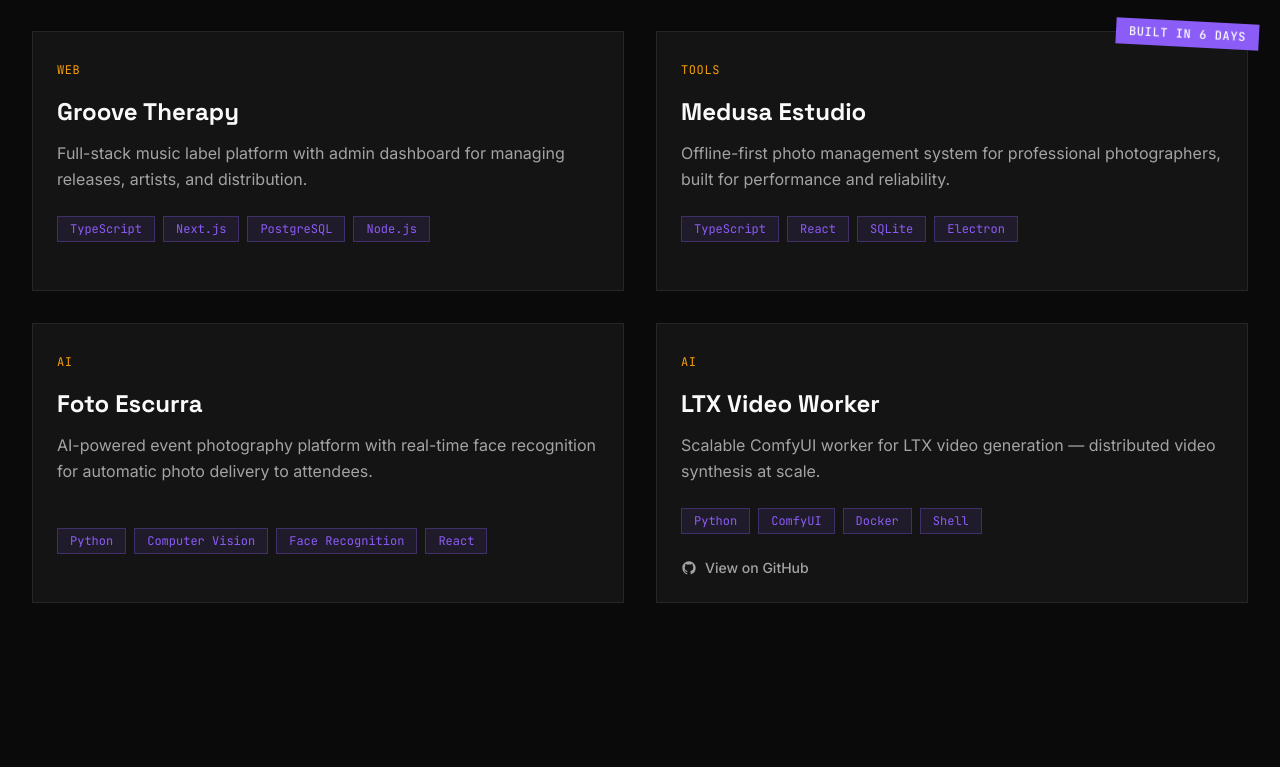
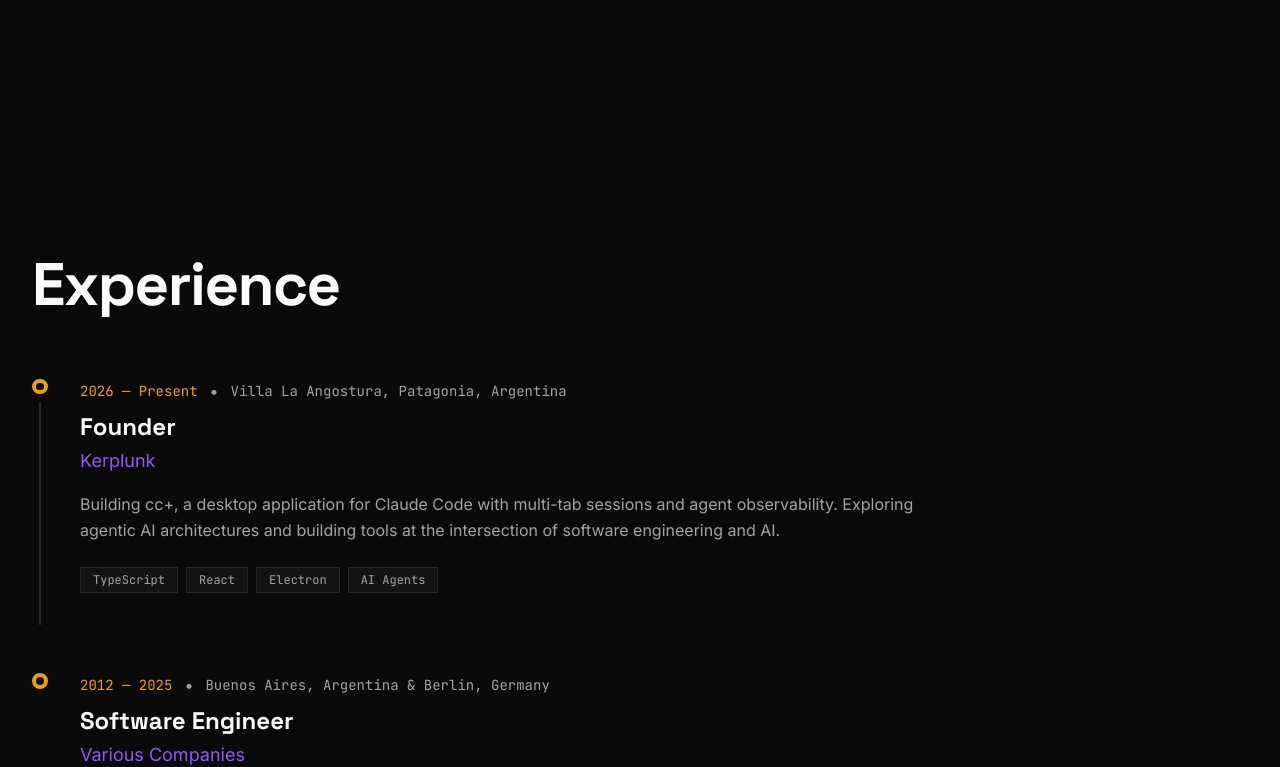
Before and after one commit to mjfuentes/mjfuentes.github.io, a Next.js app: page / in a window 1280 px wide. Shown: the part 1457-2224 px from the top of the page. Built offline with nearby package versions, Linux system fonts and the light colour scheme.

Commit message:
feat: update portfolio content and footer
- Footer: "Built with cc+" linking to ccplus.run
- Projects: remove Groove Therapy, Medusa Estudio, Foto Escurra, LTX Video Worker
- Experience: add 2026 Kerplunk entry, consolidate 2012-2025 software engineering career

```diff
--- a/src/components/layout/Footer.tsx
+++ b/src/components/layout/Footer.tsx
@@ -10,7 +10,15 @@
               Matias Fuentes
             </p>
             <p className="mt-1 font-body text-sm text-text-secondary">
-              © {currentYear} Built with Next.js
+              © {currentYear} Built with{' '}
+              <a
+                href="https://ccplus.run"
+                target="_blank"
+                rel="noopener noreferrer"
+                className="text-accent-primary transition-colors hover:text-text-primary"
+              >
+                cc+
+              </a>
             </p>
           </div>
 
--- a/src/data/experience.ts
+++ b/src/data/experience.ts
@@ -2,21 +2,21 @@
 
 export const experience: Experience[] = [
   {
-    id: 'kerplunk',
-    company: 'Kerplunk Studio',
-    role: 'Founder & Software Engineer',
-    period: '2022 — Present',
+    id: 'kerplunk-2026',
+    company: 'Kerplunk',
+    role: 'Founder',
+    period: '2026 — Present',
     location: 'Villa La Angostura, Patagonia, Argentina',
-    description: 'Founded a creative technology studio merging software engineering with creative production. Built custom platforms, AI integrations, and automated systems for artists and small businesses worldwide. Clients include music labels, photographers, and creative professionals.',
-    techStack: ['TypeScript', 'Python', 'Next.js', 'AI', 'ComfyUI', 'Node.js'],
+    description: 'Building cc+, a desktop application for Claude Code with multi-tab sessions and agent observability. Exploring agentic AI architectures and building tools at the intersection of software engineering and AI.',
+    techStack: ['TypeScript', 'React', 'Electron', 'AI Agents'],
   },
   {
-    id: 'berlin',
-    company: 'Software Engineer (Berlin)',
-    role: 'Senior Software Engineer',
-    period: '2017 — 2022',
-    location: 'Berlin, Germany',
-    description: 'Led development of scalable distributed systems and microservices architecture. Built cloud-native applications serving millions of users across Europe.',
-    techStack: ['Java', 'Kotlin', 'Kubernetes', 'AWS', 'Docker'],
+    id: 'software-engineer',
+    company: 'Various Companies',
+    role: 'Software Engineer',
+    period: '2012 — 2025',
+    location: 'Buenos Aires, Argentina & Berlin, Germany',
+    description: 'Over 13 years building software across startups and established companies in Argentina and Berlin. Worked on scalable distributed systems, microservices, cloud-native platforms, and full-stack web applications serving millions of users. Progressed from junior developer in Buenos Aires to senior engineer in Berlin\'s tech scene, spanning fintech, e-commerce, and creative technology.',
+    techStack: ['TypeScript', 'Java', 'Kotlin', 'Python', 'Kubernetes', 'AWS', 'React', 'Node.js'],
   },
 ] as const
--- a/src/data/projects.ts
+++ b/src/data/projects.ts
@@ -11,39 +11,9 @@
   },
   {
     id: 'ccplus',
-    title: 'ccplus',
+    title: 'cc+',
     description: 'Desktop application for Claude Code featuring multi-tab sessions, agent observability, and integrated browser functionality.',
     techStack: ['TypeScript', 'React', 'Electron'],
     category: 'tools',
   },
-  {
-    id: 'groove-therapy',
-    title: 'Groove Therapy',
-    description: 'Full-stack music label platform with admin dashboard for managing releases, artists, and distribution.',
-    techStack: ['TypeScript', 'Next.js', 'PostgreSQL', 'Node.js'],
-    category: 'web',
-  },
-  {
-    id: 'medusa-estudio',
-    title: 'Medusa Estudio',
-    description: 'Offline-first photo management system for professional photographers, built for performance and reliability.',
-    techStack: ['TypeScript', 'React', 'SQLite', 'Electron'],
-    highlight: 'Built in 6 days',
-    category: 'tools',
-  },
-  {
-    id: 'foto-escurra',
-    title: 'Foto Escurra',
-    description: 'AI-powered event photography platform with real-time face recognition for automatic photo delivery to attendees.',
-    techStack: ['Python', 'Computer Vision', 'Face Recognition', 'React'],
-    category: 'ai',
-  },
-  {
-    id: 'comfyui-ltxvideo-worker',
-    title: 'LTX Video Worker',
-    description: 'Scalable ComfyUI worker for LTX video generation — distributed video synthesis at scale.',
-    techStack: ['Python', 'ComfyUI', 'Docker', 'Shell'],
-    githubUrl: 'https://github.com/mjfuentes/comfyui-ltxvideo-worker',
-    category: 'ai',
-  },
 ] as const
```
